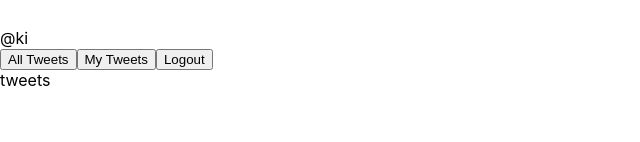
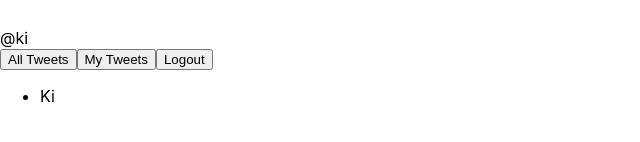
Before and after one commit to BeomKiNa/kwitter, a React (Create React App) app in the folder client/: page / in a window 1280 px wide. Shown: the part 158-300 px from the top of the page, without its empty margins (0-640 px from the left). Built offline with nearby package versions, Linux system fonts and the light colour scheme.

Commit message:
feat: Rendering tweets

```diff
--- a/client/src/components/Tweets.tsx
+++ b/client/src/components/Tweets.tsx
@@ -1,4 +1,5 @@
-import TweetService from "../service/tweet";
+import { useEffect, useState } from "react";
+import TweetService, { TweetsList } from "../service/tweet";
 
 type TweetsProps = {
   tweetService: TweetService;
@@ -6,7 +7,19 @@ type TweetsProps = {
 };
 
 const Tweets = ({ tweetService, addable }: TweetsProps) => {
-  return <div>tweets</div>;
+  const [tweets, setTweets] = useState<TweetsList>([]);
+
+  useEffect(() => {
+    tweetService.getTweets("ki").then((tweets) => setTweets(tweets));
+  }, [tweetService]);
+
+  return (
+    <ul>
+      {tweets.map((tweet) => (
+        <li key={tweet.id}>{tweet.name}</li>
+      ))}
+    </ul>
+  );
 };
 
 export default Tweets;
```
